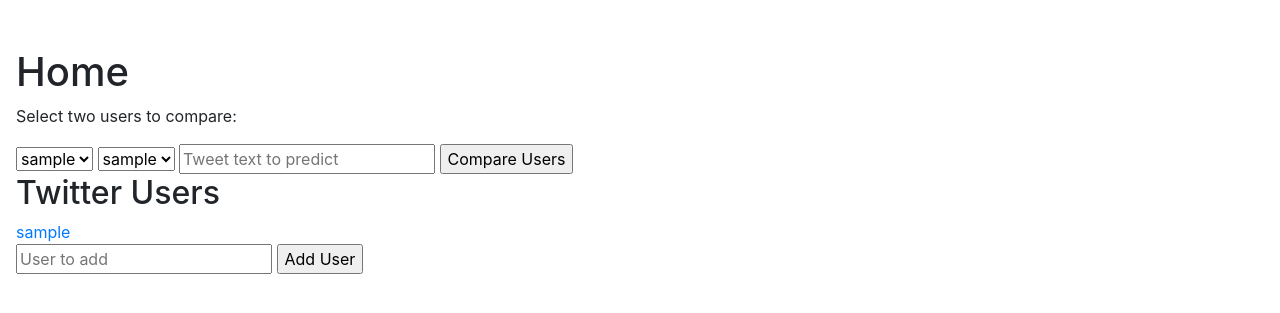
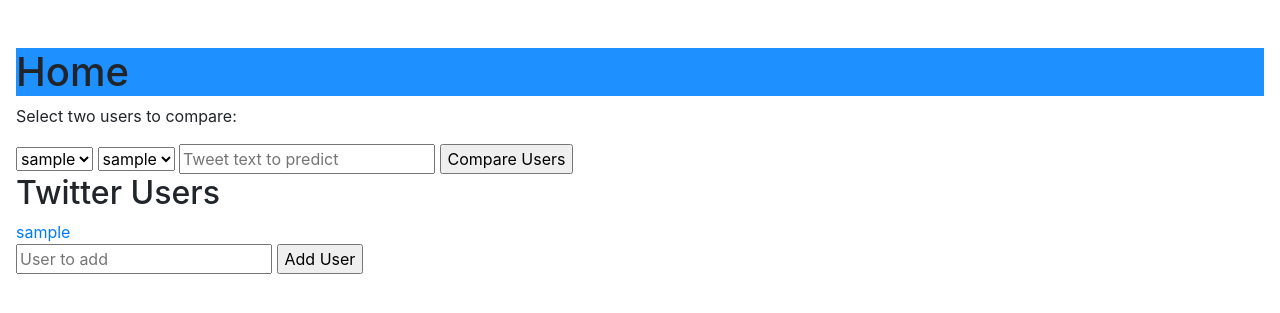
Before and after one commit to Reece323/TwitOff, a Flask app: page / in a window 1280 px wide. Shown: the part 48-361 px from the top of the page. Run offline with Flask 2, Linux system fonts and the light colour scheme; tables that the repository leaves empty hold one stand-in row (values such as "Sample post"); some libraries are stand-ins or nearby versions.

Commit message:
testing base.html

```diff
--- a/twitoff/templates/base.html
+++ b/twitoff/templates/base.html
@@ -18,7 +18,7 @@
     <article class="flex two" style="padding: 3em 1em;">
       {% block content %}
       <div>
-        <h1>{{ title }}</h1>
+        <h1 style="background-color:DodgerBlue;">{{ title }}</h1>
         <p>Select two users to compare:</p>
         <form action="/compare" method="post">
           <select name="user1">
```
